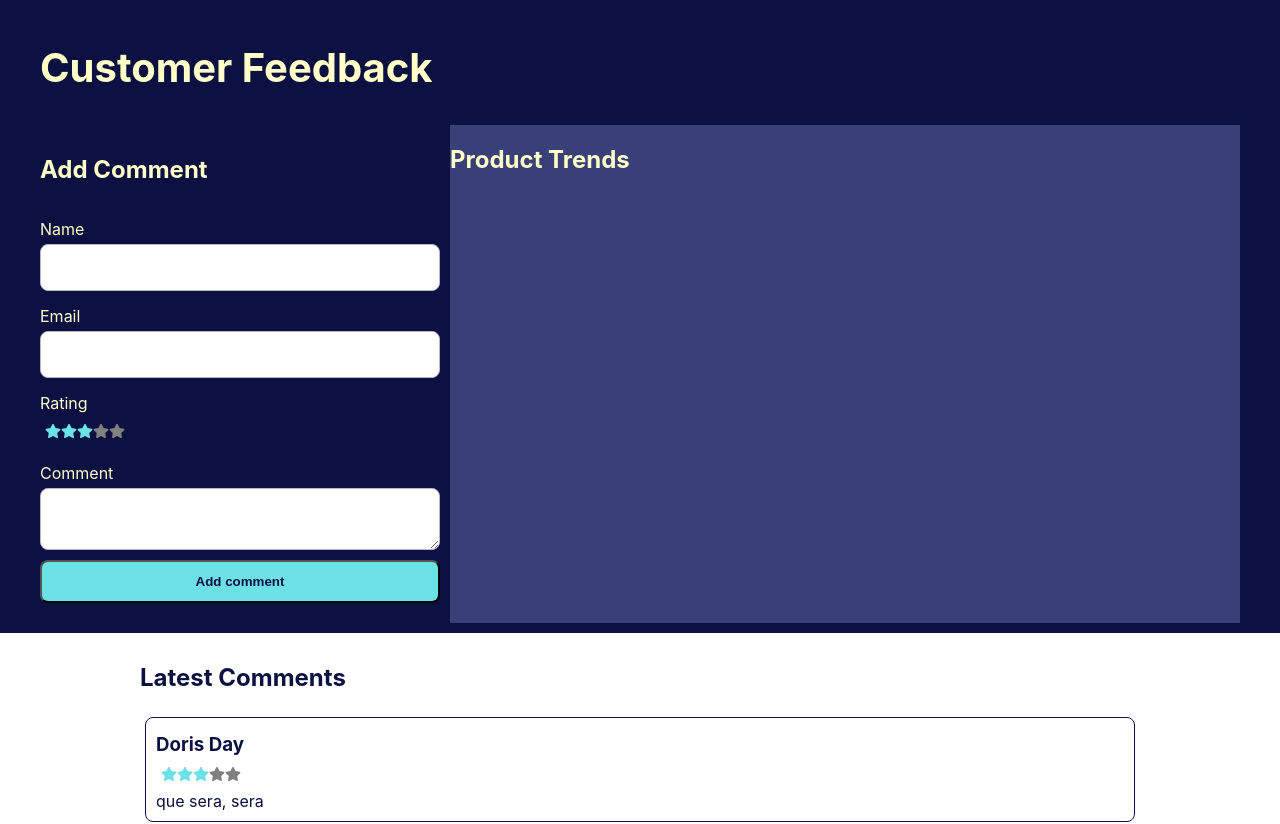
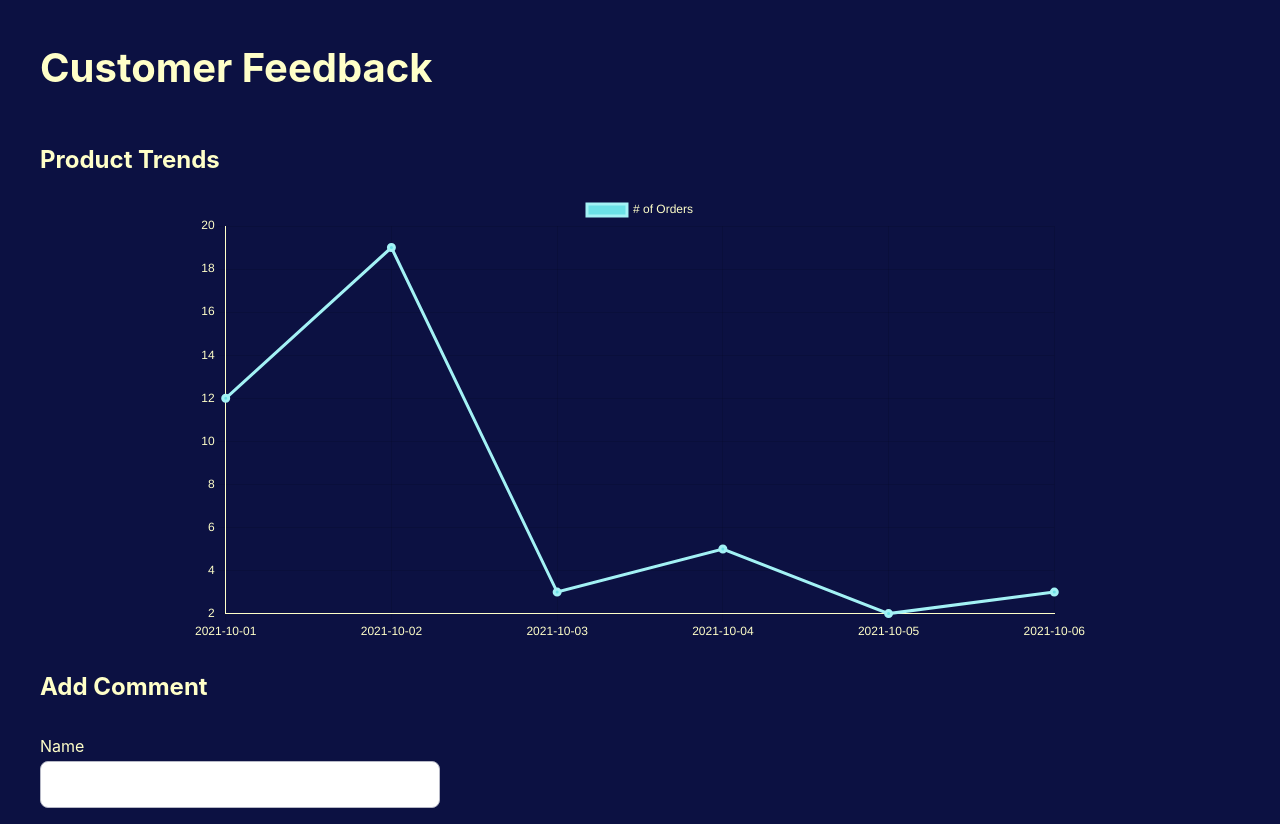
Before and after one commit to akz08/cko-fec, a React (Create React App) app: page / in a window 1280 px wide. Shown: the top 824 px of the page. Built offline with nearby package versions, Linux system fonts and the light colour scheme.

Commit message:
Add a trends chart

```diff
--- a/package.json
+++ b/package.json
@@ -10,7 +10,9 @@
     "@types/node": "^12.0.0",
     "@types/react": "^17.0.0",
     "@types/react-dom": "^17.0.0",
+    "chart.js": "^3.5.1",
     "react": "^17.0.2",
+    "react-chartjs-2": "^3.0.5",
     "react-dom": "^17.0.2",
     "react-icons": "^4.3.1",
     "react-scripts": "4.0.3",
--- a/src/App.css
+++ b/src/App.css
@@ -65,6 +65,12 @@ h1 {
   background-color: var(--brandSecondary);
 }
 
+.chart-container {
+  position: relative;
+  width: 70vw;
+  margin: auto;
+}
+
 #bottomSection {
   padding: 10px 40px;
   align-content: center;
--- a/src/App.tsx
+++ b/src/App.tsx
@@ -3,6 +3,7 @@ import './App.css';
 import CommentForm from './components/CommentForm';
 import CommentList from './components/CommentList';
 import TrendGraph from './components/TrendGraph';
+import ProductTrendsProvider from './providers/ProductTrendsProvider';
 
 function App(): JSX.Element {
   return (
@@ -11,7 +12,9 @@ function App(): JSX.Element {
         <h1>Customer Feedback</h1>
         <div id="topContainer">
           <CommentForm />
-          <TrendGraph />
+          <ProductTrendsProvider>
+            <TrendGraph />
+          </ProductTrendsProvider>
         </div>
       </section>
       <section id="bottomSection">
--- a/src/components/TrendGraph.tsx
+++ b/src/components/TrendGraph.tsx
@@ -1,17 +1,63 @@
 import React from 'react';
+import { Line } from 'react-chartjs-2';
+import { useProductTrends } from '../providers/ProductTrendsProvider';
+
+const dataTemplate = {
+  labels: [],
+  datasets: [
+    {
+      label: '# of Orders',
+      data: [],
+      fill: false,
+      backgroundColor: 'rgb(107, 225, 230)',
+      borderColor: 'rgb(163, 242, 245)',
+      borderWidth: 3,
+    },
+  ],
+};
+
+// eslint-disable-next-line @typescript-eslint/no-explicit-any
+const options = {
+  scales: {
+    x: {
+      grid: { borderColor: 'rgb(255, 255, 200)' },
+      ticks: { color: 'rgb(255, 255, 200)' },
+    },
+    y: {
+      grid: { borderColor: 'rgb(255, 255, 200)' },
+      ticks: { color: 'rgb(255, 255, 200)' },
+    },
+  },
+  plugins: {
+    legend: {
+      labels: { color: 'rgb(255, 255, 200)' },
+    },
+  },
+};
 
 export default function TrendGraph(): JSX.Element {
+  const { trends } = useProductTrends();
+
+  // transform trends into chart data - we could refactor into a hook in the future
+  const labels = trends.map((t) => t.date);
+  // eslint-disable-next-line @typescript-eslint/no-explicit-any
+  const datasetVal: any = trends.map((d) => d.value);
+
+  const data = { ...dataTemplate, labels: labels };
+  data.datasets[0].data = datasetVal;
+
   return (
     <div
       className="trend-graph-container"
       style={{
-        backgroundColor: 'rgb(57, 63, 121)',
         flexGrow: 1,
-        minWidth: '350px',
+        flexBasis: '700px',
       }}
     >
       <h2>Product Trends</h2>
-      {/* add graph here */}
+      <div className="chart-container">
+        <Line data={data} options={options} />
+      </div>
     </div>
   );
 }
--- /dev/null
+++ b/src/data/trends.json
@@ -0,0 +1,26 @@
+[
+  {
+    "date": "2021-10-01",
+    "value": 12
+  },
+  {
+    "date": "2021-10-02",
+    "value": 19
+  },
+  {
+    "date": "2021-10-03",
+    "value": 3
+  },
+  {
+    "date": "2021-10-04",
+    "value": 5
+  },
+  {
+    "date": "2021-10-05",
+    "value": 2
+  },
+  {
+    "date": "2021-10-06",
+    "value": 3
+  }
+]
--- /dev/null
+++ b/src/providers/ProductTrendsProvider.tsx
@@ -0,0 +1,26 @@
+import React, { createContext, useContext, useState } from 'react';
+import trendData from '../data/trends.json';
+import {
+  IProductTrends,
+  ProductTrendsProviderProps,
+  ProductTrendsProviderValue,
+} from '../types/types';
+
+const ProductTrendsContext = createContext<ProductTrendsProviderValue>(
+  {} as ProductTrendsProviderValue
+);
+
+// eslint-disable-next-line @typescript-eslint/explicit-module-boundary-types
+export const useProductTrends = () => useContext(ProductTrendsContext);
+
+export default function ProductTrendsProvider({
+  children,
+}: ProductTrendsProviderProps): JSX.Element {
+  const [trends] = useState<IProductTrends[]>(trendData);
+
+  return (
+    <ProductTrendsContext.Provider value={{ trends }}>
+      {children}
+    </ProductTrendsContext.Provider>
+  );
+}
```
Also changed, not shown: src/types/types.tsx (+13 -0 lines), 1 other file (tests, documents, lock files or other folders).
